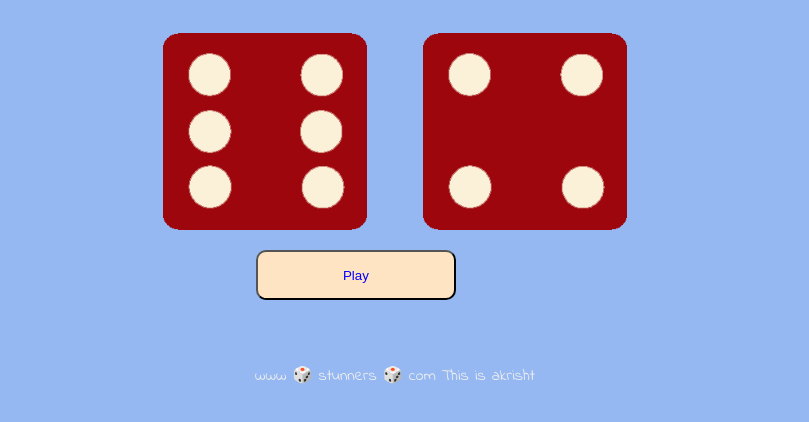
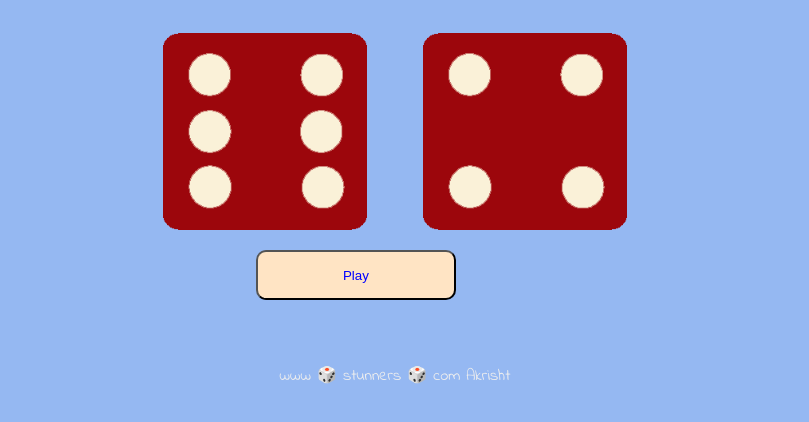
Before and after one commit to akrisht2805/Dice-Game, a plain HTML site: page index.html in a window 1280 px wide. Shown: the part 302-724 px from the top of the page, without its empty margins (245-1054 px from the left). Drawn offline with Linux system fonts and the light colour scheme.

Commit message:
changes in index.html

```diff
--- a/index.html
+++ b/index.html
@@ -31,6 +31,6 @@
 
   <footer>
     www 🎲 stunners 🎲 com
-    This is akrisht
+    Akrisht
   </footer>
 </html>
```
